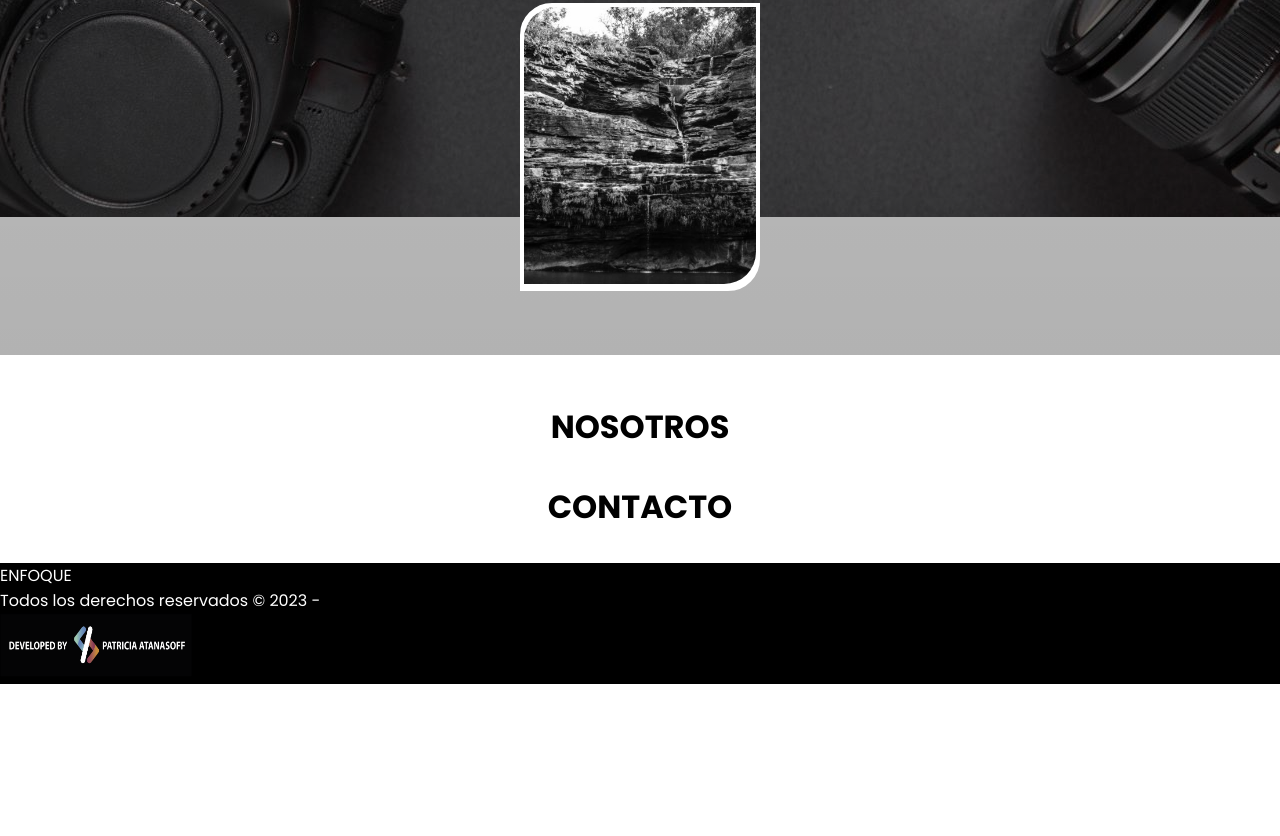
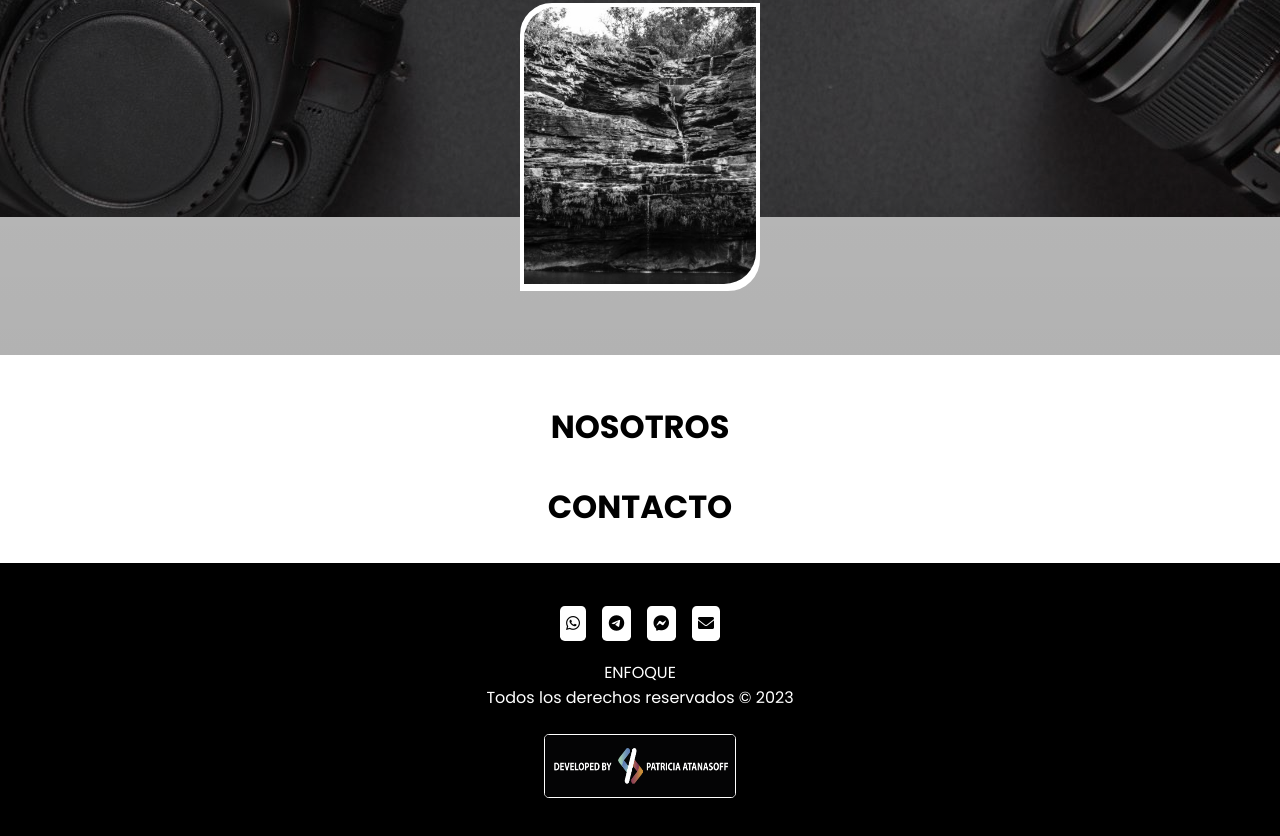
Before and after one commit to Scripts24/blanco-negro, a plain HTML site: page index.html in a window 1280 px wide. Shown: the part 1940-2776 px from the top of the page. Before the commit the page ends 2624 px from the top, so only its background shows below. Drawn offline with Linux system fonts and the light colour scheme.

Commit message:
favicon is added, finished footer

```diff
--- a/css/style.css
+++ b/css/style.css
@@ -25,11 +25,11 @@ body {
 }
 
 
-.heading{
-    font-size: 2rem;
-    text-align: center;
+.heading {
+    font-size     : 2rem;
+    text-align    : center;
     text-transform: uppercase;
-    margin-bottom: 2rem;
+    margin-bottom : 2rem;
 }
 
 
@@ -153,48 +153,77 @@ nav {
 
 /*Galería lightbox*/
 
-.container-gallery{
-    display: flex;
+.container-gallery {
+    display        : flex;
     justify-content: space-around;
-    align-items: center;
-    flex-wrap: wrap;
-    padding: 2rem 2rem;
-    margin-bottom: 3rem;
+    align-items    : center;
+    flex-wrap      : wrap;
+    padding        : 2rem 2rem;
+    margin-bottom  : 3rem;
     background     : linear-gradient(rgba(0, 0, 0, 0.2), rgba(0, 0, 0, 0.3)), url(../img/banner1.jpg) no-repeat fixed center;
 }
 
-.single-img{
-    width: 15rem;
-    height: 18rem;
+.single-img {
+    width        : 15rem;
+    height       : 18rem;
     margin-bottom: 2rem;
-    border: .3rem solid var(--light-color);
+    border       : .3rem solid var(--light-color);
     border-radius: 2rem 0 2rem 0;
-    background: var(--light-color);
+    background   : var(--light-color);
 }
 
-.single-img img{
-    width: 14.5rem;
-    height: 17.3rem;
+.single-img img {
+    width        : 14.5rem;
+    height       : 17.3rem;
     border-radius: 2rem 0 2rem 0;
-    filter: saturate(0);
-    object-fit: cover;
+    filter       : saturate(0);
+    object-fit   : cover;
 }
 
 
 
 /*FOOTER*/
 
-footer{
-    background: var(--dark-color);
-    color: var(--light-color);
+footer {
+    padding-top    : 3rem;
+    padding-bottom : 3rem;
+    background     : var(--dark-color);
+    color          : var(--light-color);
+    display        : flex;
+    justify-content: center;
+    align-items    : center;
+    flex-direction : column;
+    gap            : 1.5rem;
 }
 
-.developed{
-    width: 12rem;
-    height: 4rem;
+footer div .contact-socials {
+    display: flex;
+    gap    : 1rem;
 }
 
+.contact-socials li a {
+    background-color: var(--light-color);
+    color           : var(--dark-color);
+    padding         : .4rem;
+    border-radius   : .3rem;
+    box-shadow      : 0 0 6px 5px rgba(0, 0, 0, 0.6);
+    transition      : var(--transition);
+}
 
+.contact-socials li a:hover {
+    opacity: 0.6;
+}
+
+footer p {
+    text-align: center;
+}
+
+.developed {
+    width : 12rem;
+    height: 4rem;
+    border-radius: .3rem;
+    border: .1rem solid var(--light-color);
+}
 
 
 /*-----------------------------------------------------------------*/
--- a/index.html
+++ b/index.html
@@ -6,6 +6,11 @@
     <meta http-equiv="X-UA-Compatible" content="IE=edge">
     <meta name="viewport" content="width=device-width, initial-scale=1.0">
     <title>Enfoque</title>
+    <!--Favicon-->
+    <link rel="shortcut icon" href="./img/favicon.ico" type="image/x-icon">
+    <!--PROTOCOLO OPEN GRAPH: Image-->
+    <meta property="og:image"
+        content="https://d1ujqdpfgkvqfi.cloudfront.net/favicon-generator/htdocs/favicons/2023-05-11/eb1b61244efa146d05fc5b4e46726be9.ico.png">
     <!-- Font awesome -->
     <link rel="stylesheet" href="https://cdnjs.cloudflare.com/ajax/libs/font-awesome/6.0.0-beta2/css/all.min.css"
         integrity="sha512-YWzhKL2whUzgiheMoBFwW8CKV4qpHQAEuvilg9FAn5VJUDwKZZxkJNuGM4XkWuk94WCrrwslk8yWNGmY1EduTA=="
@@ -51,33 +56,28 @@
                             data-words='["Fotografía", "Producción audiovisual", "Edición de video"]'></span></h1>
                     <ul class="social-links">
                         <li>
-                            <a href="#">
-                                <i class="fa-brands fa-facebook-messenger"></i>
-                            </a>
-                        </li>
-                        <li>
-                            <a href="#">
+                            <a href="https://www.behance.net" target="_blank" >
                                 <i class="fab fa-behance-square"></i>
                             </a>
                         </li>
                         <li>
-                            <a href="#">
+                            <a href="https://ar.pinterest.com/" target="_blank">
+                                <i class="fab fa-pinterest"></i>
+                            </a>
+                        </li>
+                        <li>
+                            <a href="https://www.linkedin.com" target="_blank">
+                                <i class="fa-brands fa-linkedin"></i>
+                            </a>
+                        </li>
+                        <li>
+                            <a href="https://www.instagram.com" target="_blank">
                                 <i class="fab fa-instagram"></i>
                             </a>
                         </li>
                         <li>
-                            <a href="#">
-                                <i class="fa-brands fa-whatsapp"></i>
-                            </a>
-                        </li>
-                        <li>
-                            <a href="#">
-                                <i class="fa fa-envelope"></i>
-                            </a>
-                        </li>
-                        <li>
-                            <a href="#">
-                                <i class="fab fa-pinterest"></i>
+                            <a href="https://es-la.facebook.com/" target="_blank">
+                                <i class="fa-brands fa-facebook"></i>
                             </a>
                         </li>
                     </ul>
@@ -234,10 +234,35 @@
     <!-- Fin contenido principal -->
 
     <!-- Inicio Footer -->
-    <footer class="footer">
+    <footer>
+        <div>
+            <ul class="contact-socials">
+                <li>
+                    <a href="#">
+                        <i class="fa-brands fa-whatsapp"></i>
+                    </a>
+                </li>
+                <li>
+                    <a href="#">
+                        <i class="fa-brands fa-telegram"></i>
+                    </a>
+                </li>
+                <li>
+                    <a href="#">
+                        <i class="fa-brands fa-facebook-messenger"></i>
+                    </a>
+                </li>
+                <li>
+                    <a href="#">
+                        <i class="fa fa-envelope"></i>
+                    </a>
+                </li>
+            </ul>
+        </div>
+
         <p>ENFOQUE<br>
             Todos los derechos reservados &copy;
-            <script> document.write(new Date().getFullYear());</script> -
+            <script> document.write(new Date().getFullYear());</script>
         </p>
         <img class="developed" src="./img/developed.png" alt="logo desarrollo web">
     </footer>
```
Also changed, not shown: img/favicon.ico (added), img/logooo.png (added).
